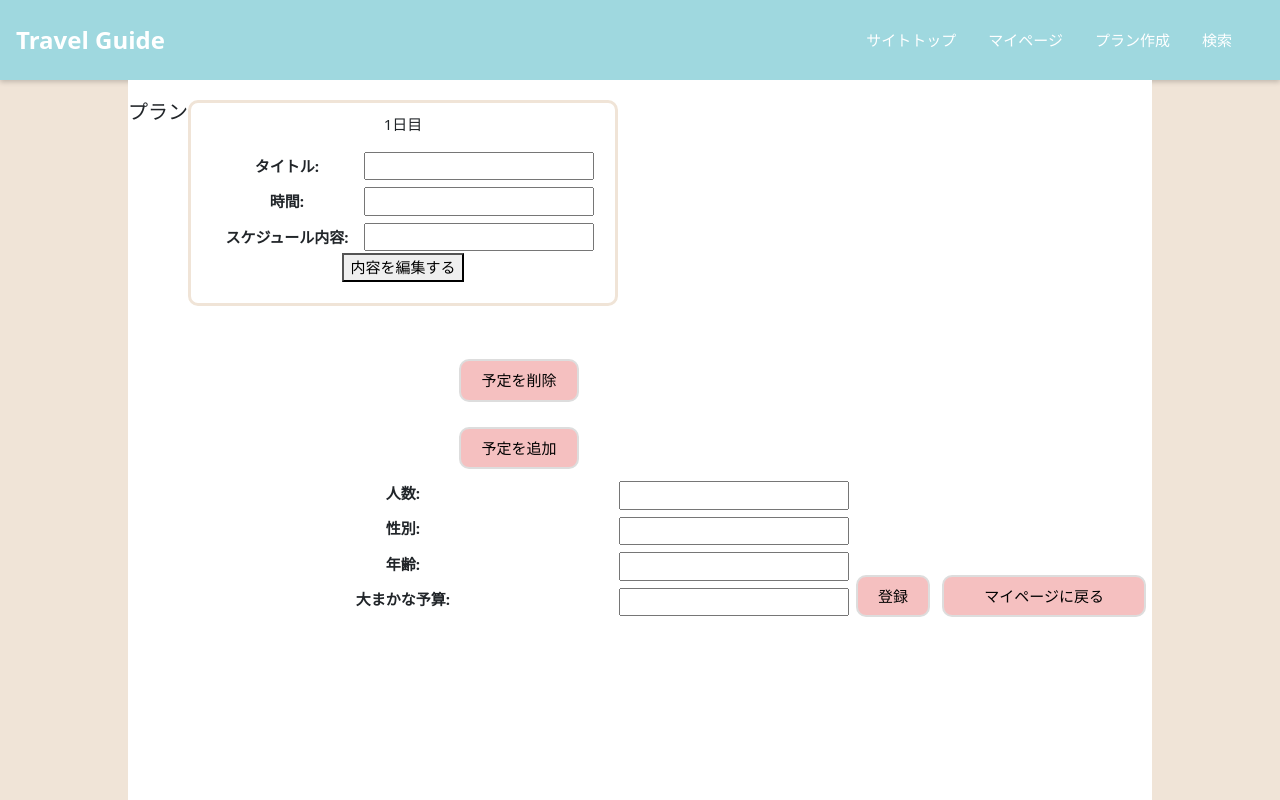
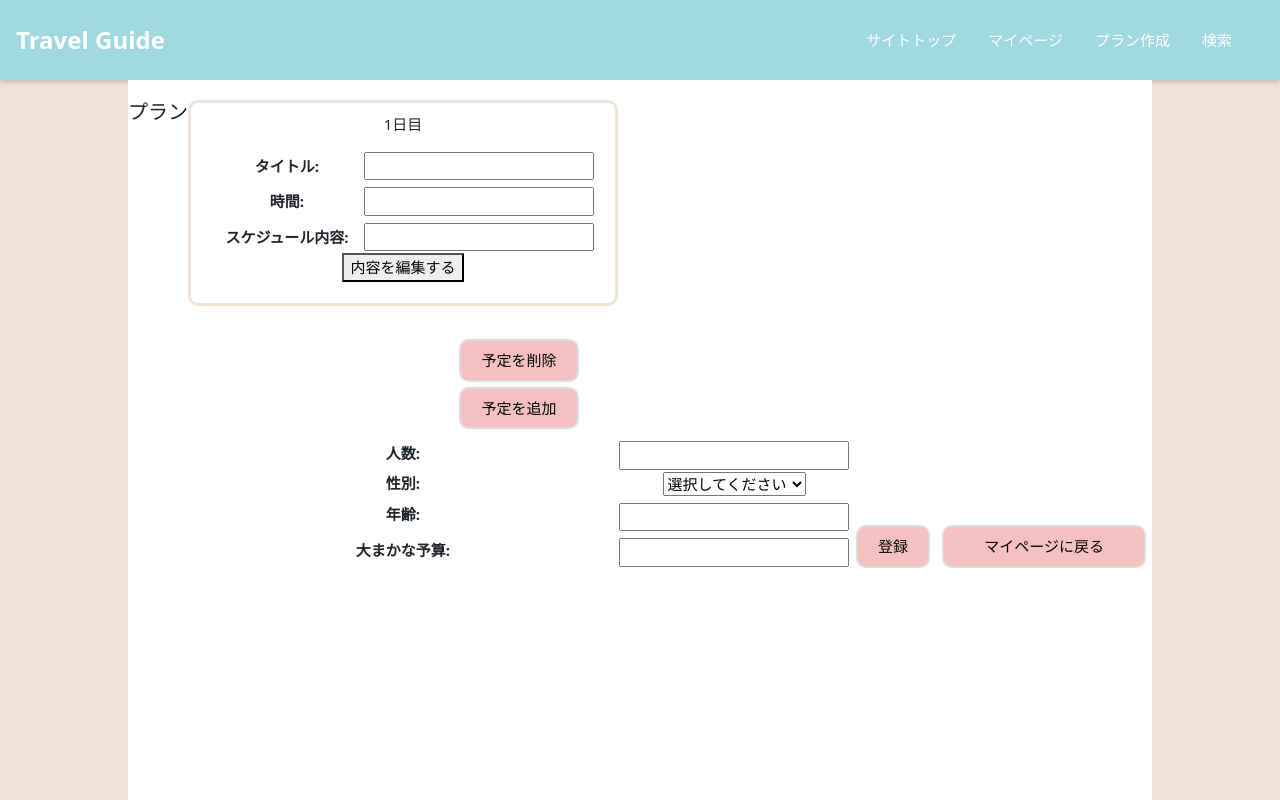
Before and after one commit to kana1999/my_portforio, a React (Create React App) app in the folder my-app/: page /Page3 in a window 1280 px wide. Built offline with nearby package versions, Linux system fonts and the light colour scheme.

Commit message:
セレクトボックス追加

```diff
--- a/my-app/src/components/page3.css
+++ b/my-app/src/components/page3.css
@@ -49,7 +49,7 @@ label {
 }
 
 .PlanDateil {
-    margin: 20px 0 5px;
+    margin:0 0 5px;
 }
 
 #Savedata {
--- a/my-app/src/components/page3.jsx
+++ b/my-app/src/components/page3.jsx
@@ -83,14 +83,21 @@ export const Page3 = () => {
                       </td>
                   </tr>
                   <tr>
-                      <th><label>性別:</label></th>
+                      <th><label>性別:
+                          </label>
+                      </th>
                       <td>
-                          <input
+                          <select name="selectedgender">
+                              <option value="choice">選択してください</option>
+                              <option value="man">男性</option>
+                              <option value="woman">女性</option>
+                          </select>
+                          {/*<input
                               type="text"
                               name="gender"
                               value={details.gender}
                               onChange={(e) => handleChange(e)}
-                          />
+                          />*/}
                       </td>
                   </tr>
                   <tr>
```
